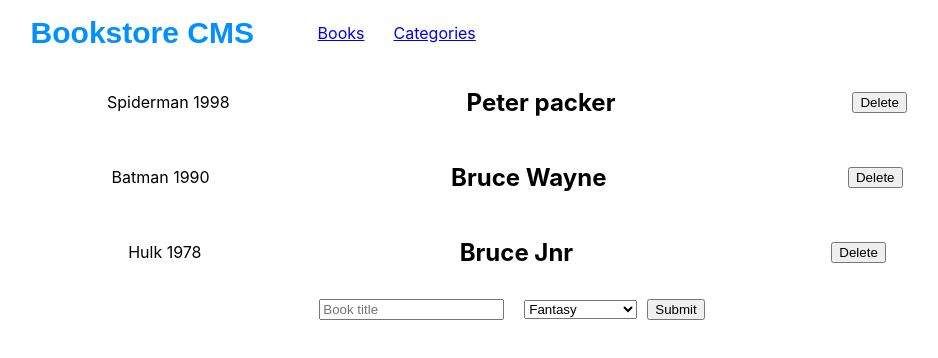
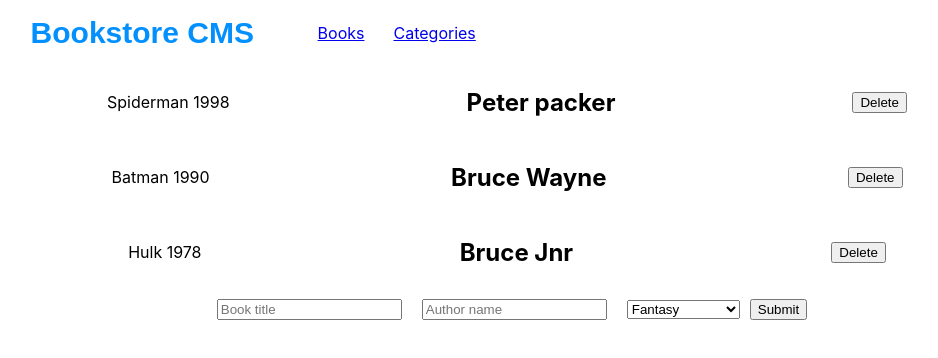
Before and after one commit to Obimbo07/book-library, a React (Create React App) app: page / in a window 1280 px wide. Shown: the top 358 px of the page, without its empty margins (133-1071 px from the left). Built offline with nearby package versions, Linux system fonts and the light colour scheme.

Commit message:
form-fix

```diff
--- a/src/components/BookForm.js
+++ b/src/components/BookForm.js
@@ -4,6 +4,7 @@ const BookForm = () => (
   <div className="form-section">
     <form>
       <input type="text" id="bookTitle" className="form-input" name="bookTitle" placeholder="Book title" />
+      <input type="text" id="Author" className="form-input" name="Author" placeholder="Author name" />
       <select id="genre" className="form-input" name="genre">
         <option value="fantasy">Fantasy</option>
         <option value="science-fiction">Science Fiction</option>
```
